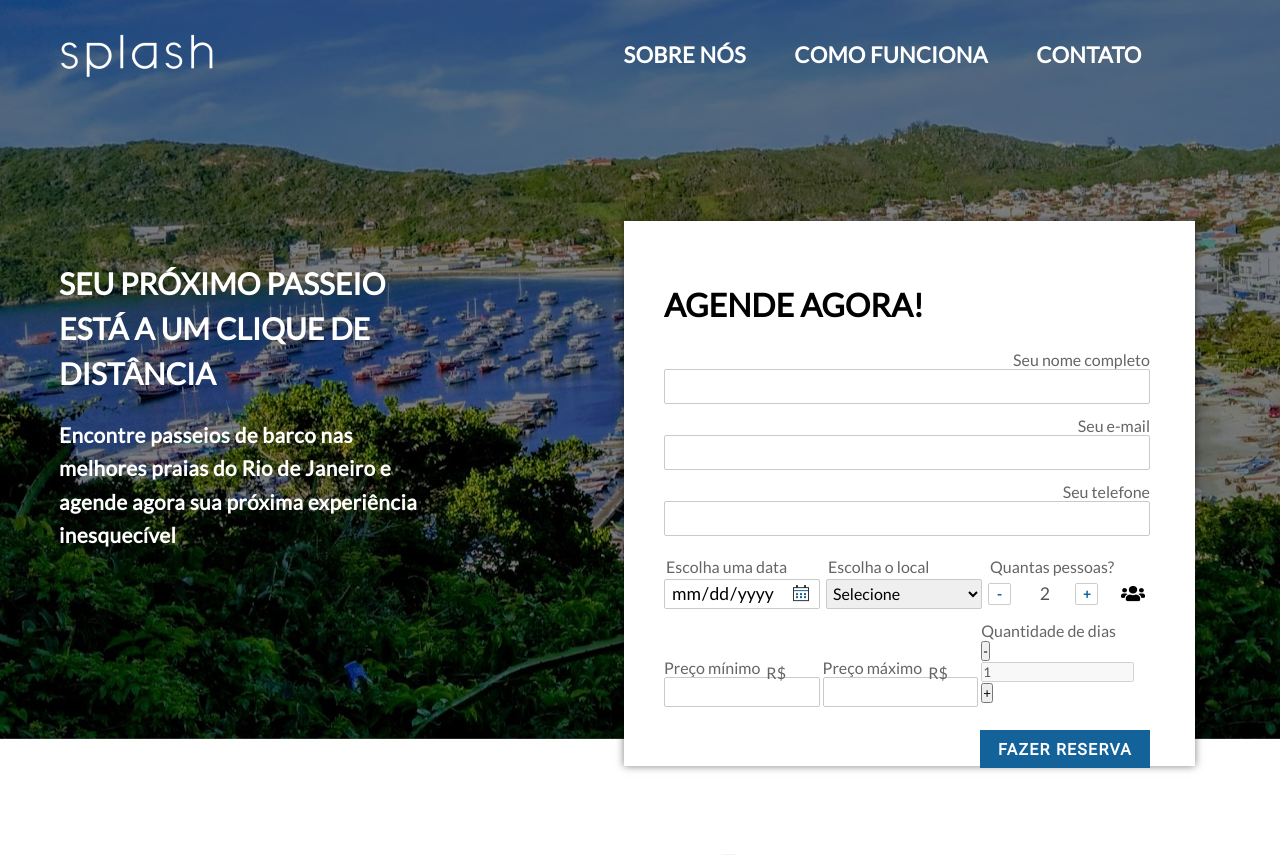
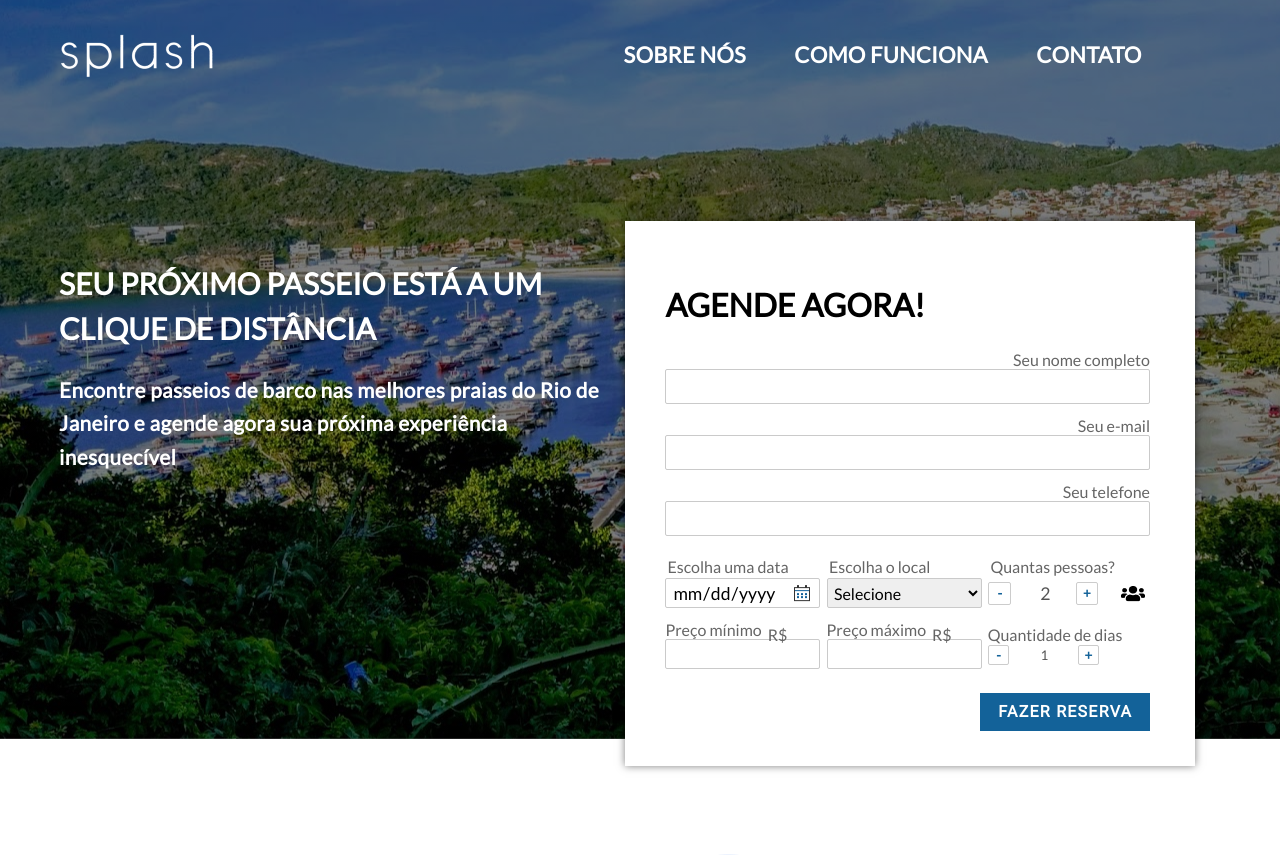
Before and after one commit to splash-co/splash-co.github.io, a PHP site: page /index.html in a window 1280 px wide. Shown: the top 855 px of the page. Run offline with PHP 8.4, Linux system fonts and the light colour scheme; some libraries are stand-ins or nearby versions.

Commit message:
fixed number input

```diff
--- a/index.html
+++ b/index.html
@@ -130,12 +130,12 @@
                   Quantidade de dias
                 </label>
                 <div class="">
-                  <button class="" type="button" onclcick="changeValueButton(false, true)">
+                  <button class="change_number_button" type="button" onclcick="changeValueButton(false, true)">
                     -
                   </button>
-                  <input class="" value="1" disabled
+                  <input class="dynamic_number_input" value="1" disabled
                     required />
-                  <button class="" type="button" onclick="changeValueButton(true, true)">
+                  <button class="change_number_button" type="button" onclick="changeValueButton(true, true)">
                     +
                   </button>
                 </div>
--- a/styles/style.css
+++ b/styles/style.css
@@ -46,7 +46,7 @@ body {
   --content-margin: 140px 85px 0 59px;
   --content-display: flex;
   --description-margin: 40px;
-  --description-width: 33%;
+  --description-width: 50%;
   --description-h1-size: 30px;
   --description-h1-line-height: 45px;
   --description-h1-mb: 22px;
@@ -281,6 +281,7 @@ body {
 .form_section_wrapper {
   width: 32%;
   display: inline-block;
+  margin-right: 3px;
 }
 
 .form__section__div--inputs {
@@ -291,6 +292,31 @@ body {
   align-self: center;
   height: 45%;
   margin-left: 2px;
+}
+
+.change_number_button {
+  width: 14%;
+  height: 74%;
+  align-self: center;
+  background-color: #fff;
+  border: 1px solid #ccc;
+  outline: none;
+  border-radius: 2px;
+  font-weight: 600;
+  color: #136299;
+  height: 20px;
+}
+
+.dynamic_number_input{
+  width: 40%;
+  height: 100%;
+  background-color: white;
+  border: none;
+  padding-left: 18%;
+}
+
+.change_number_button:hover {
+  cursor: pointer;
 }
 
 .form__section
```
